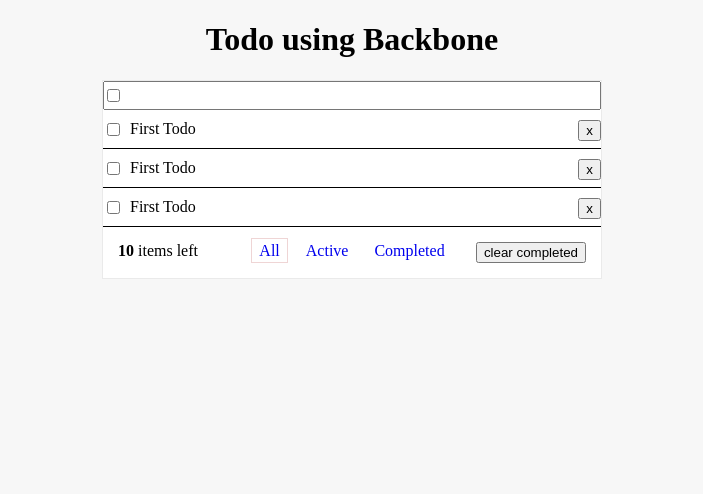
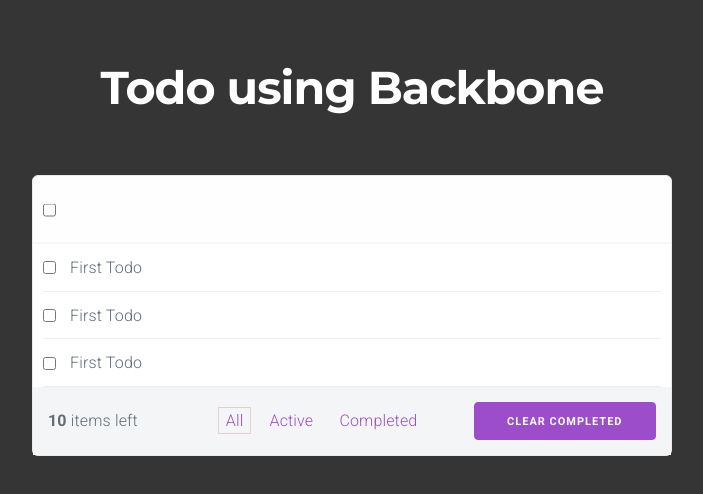
Before and after one commit to codenamesrk/todomvc, a website: page index.html in a window 1280 px wide. Shown: the whole page, without its empty margins (288-991 px from the left). Drawn offline with nearby package versions, Linux system fonts and the light colour scheme.

Commit message:
created all ui elements in a rudimentary manner with milligram

```diff
--- a/css/index.css
+++ b/css/index.css
@@ -2,11 +2,14 @@
 	box-sizing : border-box;
 }
 body {
-	background: #f7f7f7;
-	font-family: Montserrat;
+	background: #353535;
+    font-family: 'Roboto',sans-serif;
 }
-h1 {
-	text-align: center;
+header h1 {
+    font-family: 'Montserrat',serif;
+    text-align: center;
+    margin-top: 2rem;
+    color: white;
 }
 .row {
     display: block;
@@ -25,27 +28,32 @@
 }
 /* Todo Layout */
 .todo-app {
+    display: block;
 	background: #fff;
-	/* padding: 1rem; */
 	border: 1px solid #eaeaea;
-	width: 100%;
-	max-width: 500px;
+	width: 90vw;
 	margin: 0 auto;
-	display: block;
+    border-radius: 6px;
 }
 /* Todo Header */
 .todo-header {
     position: relative;
+    background: rgba(0, 0, 0, 0.003);
+    box-shadow: inset 0 -2px 1px rgba(0,0,0,0.03);
 }
 .todo-header .todo-new {
     width: 100%;
     font-size: 20px;
-    padding-left: 30px;
+    font-weight: 700;
+    padding-left: 40px;
+    margin-top: 1.5rem;
+    border: none;
 }
 .toggle-all-read {
     position: absolute;
-    left: 0;
-    top: 5px;
+    left: 10px;
+    top: 50%;
+    transform: translateY(-50%);
 }
 /* Todo Main */
 .todo-list {
@@ -55,38 +63,58 @@
 }
 .todo-list li {
     clear: both;
-    border-bottom: 1px solid #000;
+    border-bottom: 1px solid #ededed;
     padding: 10px 0;
+    margin: 0 10px;
+    position: relative;
 }
 .toggle-read {
-    float: left;
     margin-right: 10px;
+    margin-bottom: 0;
+}
+.toggle-read,
+.todo {
+    vertical-align: middle;
 }
 .todo {
     white-space: pre-line;
     word-break: break-all;
+    display: inline;
+    font-weight: 500;
 }
 .todo-remove {
-    float: right;
+    position: absolute;
+    right: 0;
+    top: 5px;
+    padding: 0 1rem;
+    visibility: hidden
+}
+.todo-list > li:hover .todo-remove {
+    visibility: visible;
 }
 /* Todo Footer */
 .todo-footer {
+    display: block;
     text-align: center;
     padding: 15px;
+    background: #f4f5f6;
+}
+
+.todo-remaining,
+.todo-filters,
+.todo-clear-completed {
+    display: block;
+    margin-bottom: 2rem;
 }
 .todo-remaining {
-    float: left;
 }
 .todo-clear-completed {
-    float: right;
+    margin-bottom: 0;
+    width: 100%;
 }
 .todo-filters {
-    margin: 0;
     padding: 0;
     list-style: none;
-    position: absolute;
-    right: 0;
-    left: 0;
 }
 .todo-filters > li {
     display: inline;
@@ -100,3 +128,40 @@
 .todo-filters a.active {
     border-color: rgba(175, 47, 47, 0.2);
 }
+/* Breakpoints */
+/* Larger than mobile screen */
+@media (min-width: 40.0rem) {
+    .todo-app {
+        width: 80vw;
+    }
+}
+
+/* Larger than tablet screen */
+@media (min-width: 80.0rem) {
+    header h1 {
+        margin: 6rem 0;
+    }
+    .todo-app {
+        width: 50vw;
+    }
+    .todo-footer {
+        display: table;
+        text-align: center;
+        padding: 15px;
+        background: #f4f5f6;
+    }
+
+    .todo-remaining,
+    .todo-filters,
+    .todo-clear-completed {
+        display: table-cell;
+        vertical-align: middle;
+    }
+    .todo-remaining {
+        text-align: left;
+        width: 20%;
+    }
+    .todo-filters {
+        width: 50%;
+    }
+}
--- a/index.html
+++ b/index.html
@@ -5,6 +5,10 @@
     <meta name="viewport" content="width=device-width, initial-scale=1.0">
     <meta http-equiv="X-UA-Compatible" content="ie=edge">
     <title>Todo</title>
+    <link rel="stylesheet" href="//fonts.googleapis.com/css?family=Montserrat:700">
+    <link rel="stylesheet" href="//fonts.googleapis.com/css?family=Roboto:300,700">
+    <link rel="stylesheet" href="./bower_components/normalize.css/normalize.css">
+    <link rel="stylesheet" href="./bower_components/milligram/dist/milligram.min.css">
     <link rel="stylesheet" href="css/index.css">
 </head>
 <body>
@@ -21,17 +25,17 @@
                 <li>
                     <input type="checkbox" class="toggle-read">
                     <label class="todo">First Todo</label>
-                    <button class="todo-remove">x</button>
+                    <button class="button-outline button-clear todo-remove">&#10005;</button>
                 </li>
                 <li>
                     <input type="checkbox" class="toggle-read">
                     <label class="todo">First Todo</label>
-                    <button class="todo-remove">x</button>
+                    <button class="button-outline button-clear todo-remove">&#10005;</button>
                 </li>
                 <li>
                     <input type="checkbox" class="toggle-read">
                     <label class="todo">First Todo</label>
-                    <button class="todo-remove">x</button>
+                    <button class="button-outline button-clear todo-remove">&#10005;</button>
                 </li>
             </ul>
         </div>
```
